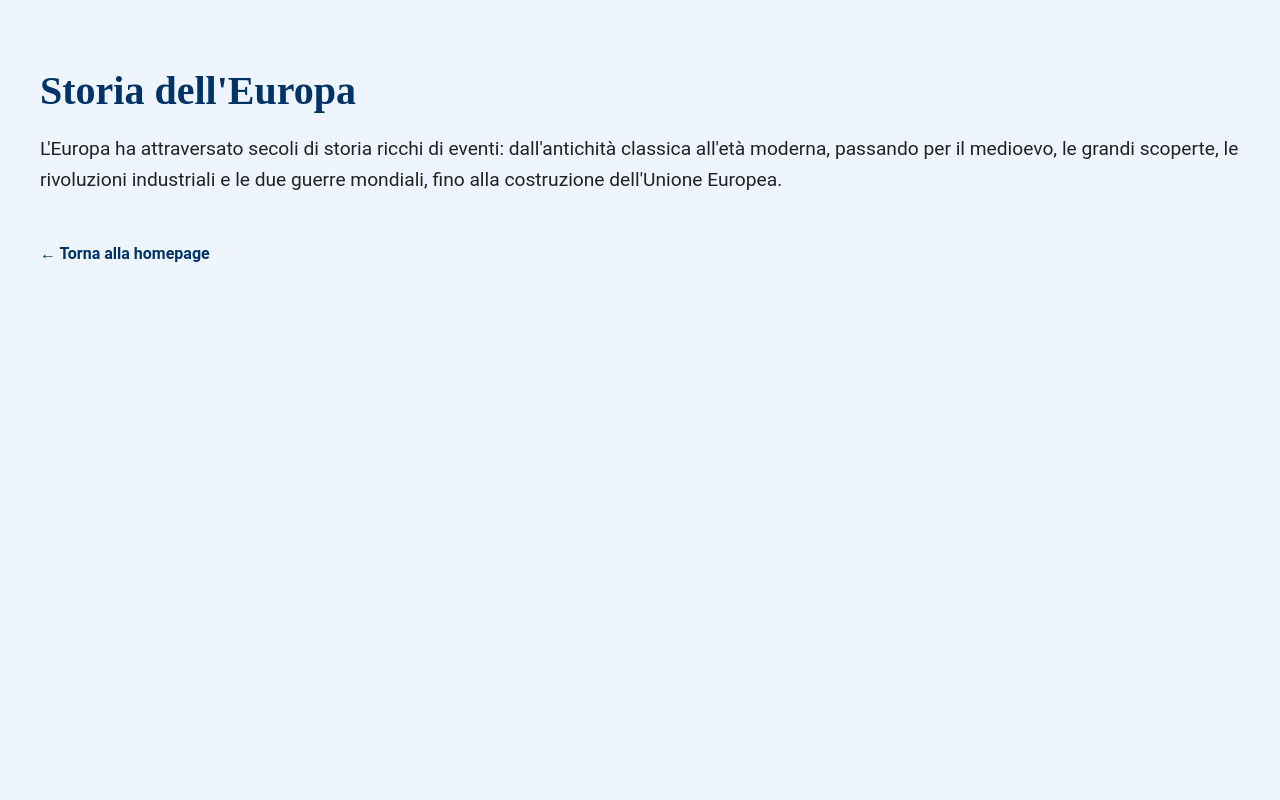
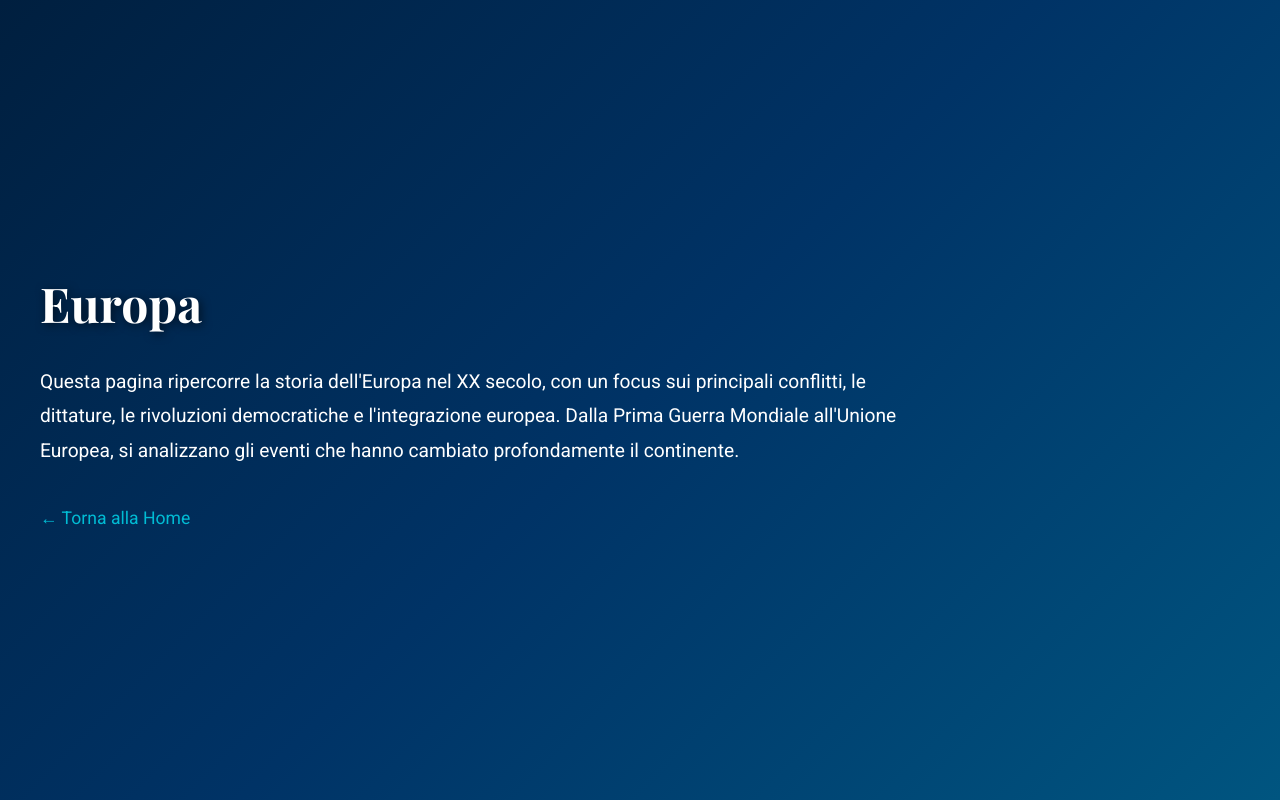
Before and after one commit to trezz7/storiau11, a plain HTML site: page europa.html in a window 1280 px wide. Drawn offline with nearby package versions, Linux system fonts and the light colour scheme.

Commit message:
europa.html

```diff
--- a/europa.html
+++ b/europa.html
@@ -2,41 +2,55 @@
 <html lang="it">
 <head>
   <meta charset="UTF-8">
+  <meta name="viewport" content="width=device-width, initial-scale=1.0">
   <title>Europa</title>
+  <link href="https://fonts.googleapis.com/css2?family=Playfair+Display:wght@700&family=Roboto&display=swap" rel="stylesheet">
   <style>
+    * { margin: 0; padding: 0; box-sizing: border-box; }
     body {
       font-family: 'Roboto', sans-serif;
-      background-color: #eef5ff;
-      margin: 0;
+      background: linear-gradient(135deg, #001f3f, #003366, #005580);
+      color: white;
+      min-height: 100vh;
+      display: flex;
+      flex-direction: column;
+      justify-content: center;
       padding: 40px;
+      animation: fadeIn 2s ease-in;
     }
     h1 {
       font-family: 'Playfair Display', serif;
-      color: #003366;
-      font-size: 2.5rem;
-      margin-bottom: 20px;
+      font-size: 3rem;
+      margin-bottom: 30px;
+      animation: slideDown 1.5s ease-in-out;
+      text-shadow: 2px 2px 10px rgba(0,0,0,0.6);
     }
     p {
       font-size: 1.2rem;
-      line-height: 1.6;
-      color: #222;
+      line-height: 1.8;
+      max-width: 900px;
+      animation: fadeIn 2.5s ease-in;
     }
     a {
-      display: inline-block;
-      margin-top: 30px;
+      margin-top: 40px;
+      font-size: 1.1rem;
+      color: #00bcd4;
       text-decoration: none;
-      color: #003366;
-      font-weight: bold;
+      animation: fadeIn 3s ease-in;
+    }
+    @keyframes slideDown {
+      from { transform: translateY(-60px); opacity: 0; }
+      to { transform: translateY(0); opacity: 1; }
+    }
+    @keyframes fadeIn {
+      from { opacity: 0; }
+      to { opacity: 1; }
     }
   </style>
 </head>
 <body>
-  <h1>Storia dell'Europa</h1>
-  <p>
-    L'Europa ha attraversato secoli di storia ricchi di eventi: dall'antichità classica all'età moderna,
-    passando per il medioevo, le grandi scoperte, le rivoluzioni industriali e le due guerre mondiali,
-    fino alla costruzione dell'Unione Europea.
-  </p>
-  <a href="index.html">← Torna alla homepage</a>
+  <h1>Europa</h1>
+  <p>Questa pagina ripercorre la storia dell'Europa nel XX secolo, con un focus sui principali conflitti, le dittature, le rivoluzioni democratiche e l'integrazione europea. Dalla Prima Guerra Mondiale all'Unione Europea, si analizzano gli eventi che hanno cambiato profondamente il continente.</p>
+  <a href="index.html">&#8592; Torna alla Home</a>
 </body>
 </html>
```
